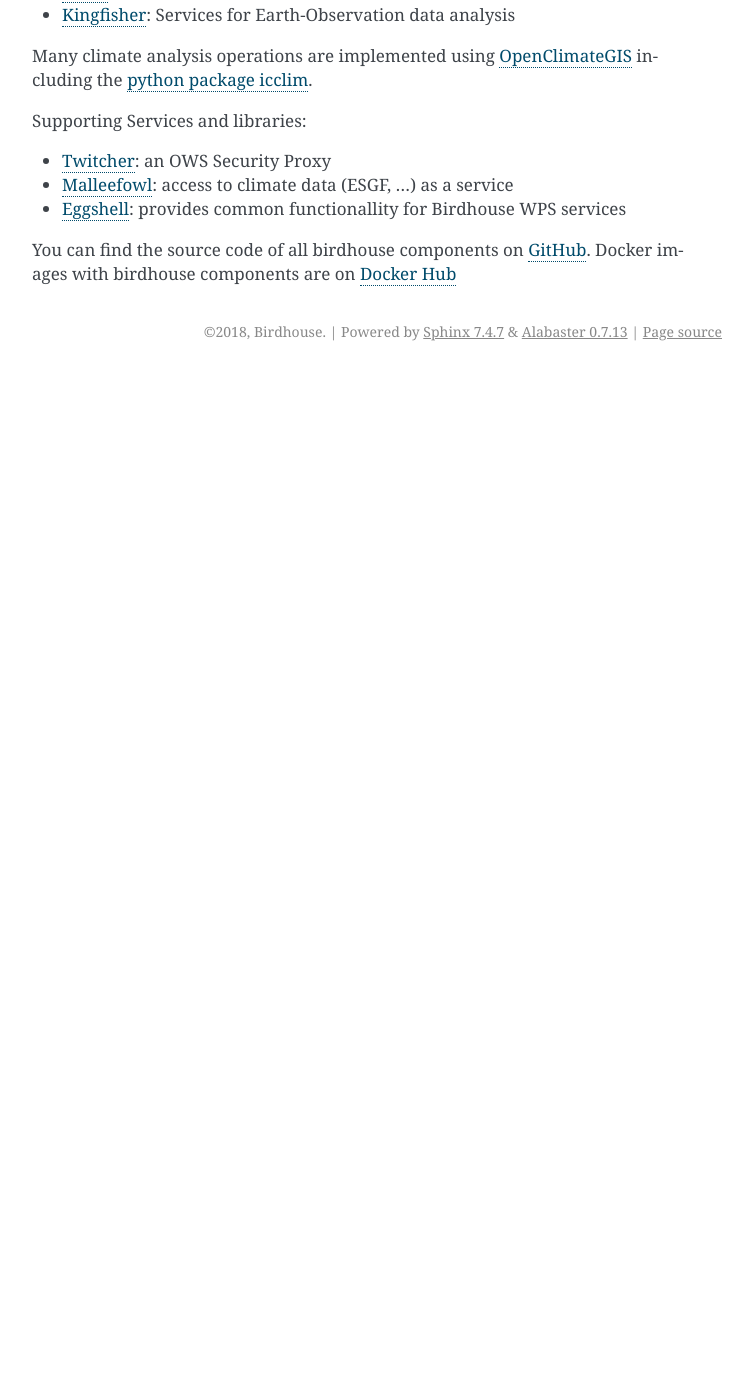
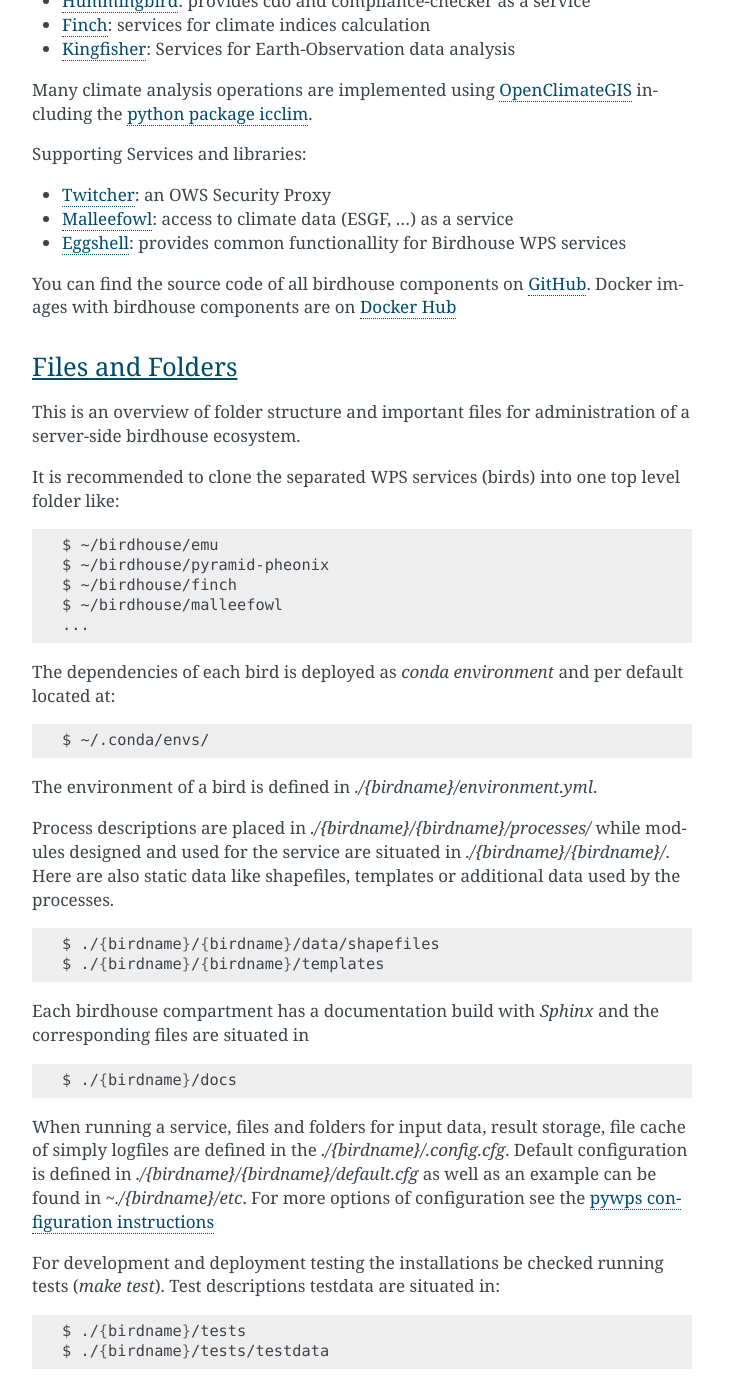
Before and after one commit to bird-house/birdhouse-docs, a Sphinx documentation site: the page built from docs/source/architecture.rst, in a window 1280 px wide and 1400 px high, scrolled down 1669 px. Shown: the whole window, without its empty margins (388-1140 px from the left). Built offline with Sphinx 7.4.7, drawn with Linux system fonts in a browser that asks for light colours; before the commit the page ends 2040 px from its top, so only the background shows below that; some of the changed text lies outside the part shown.

Commit message:
add files and folders

```diff
--- a/docs/source/admin_guide.rst
+++ b/docs/source/admin_guide.rst
@@ -113,6 +113,7 @@
 
 Changing the default configuration
 ~~~~~~~~~~~~~~~~~~~~~~~~~~~~~~~~~~
+.. _note: files and folder section (architecture chapter)
 
 You can customize the configuration of the service. Please read the documentation, for example:
 
--- a/docs/source/architecture.rst
+++ b/docs/source/architecture.rst
@@ -73,5 +73,60 @@
 You can find the source code of all birdhouse components on GitHub_.
 Docker images with birdhouse components are on `Docker Hub`_
 
+Files and Folders
+.................
+
+.. _note: See also administrator guidelines
+
+This is an overview of folder structure and important files for administration of a server-side birdhouse ecosystem.
+
+It is recommended to clone the separated WPS services (birds) into one top level folder like:
+
+.. code-block:: sh
+
+  $ ~/birdhouse/emu
+  $ ~/birdhouse/pyramid-pheonix
+  $ ~/birdhouse/finch
+  $ ~/birdhouse/malleefowl
+  ...
+
+The dependencies of each bird is deployed as `conda environment` and per default located at:
+
+.. code-block:: sh
+
+  $ ~/.conda/envs/
+
+The environment of a bird is defined in `./{birdname}/environment.yml`.
+
+Process descriptions are placed in `./{birdname}/{birdname}/processes/` while modules designed and used for the service
+are situated in `./{birdname}/{birdname}/`. Here are also static data like shapefiles, templates or additional data used by the processes.
+
+.. code-block:: sh
+
+  $ ./{birdname}/{birdname}/data/shapefiles
+  $ ./{birdname}/{birdname}/templates
+
+Each birdhouse compartment has a documentation build with `Sphinx` and the corresponding files are situated in
+
+.. code-block:: sh
+
+  $ ./{birdname}/docs
+
+When running a service, files and folders for input data, result storage, file cache of simply logfiles
+are defined in the `./{birdname}/.config.cfg`. Default configuration is defined in `./{birdname}/{birdname}/default.cfg`
+as well as an example can be found in `~./{birdname}/etc`.
+For more options of configuration see the `pywps configuration instructions <https://pywps.readthedocs.io/en/master/configuration.html>`_
+
+For development and deployment testing the installations be checked running tests (`make test`). Test descriptions testdata
+are situated in:
+
+.. code-block:: sh
+
+  $ ./{birdname}/tests
+  $ ./{birdname}/tests/testdata
+
+.. _note:: See also the administration guideline to set up a birdhouse ecosystem.
+.. _todo:: add locations of mongodb celery etc...
+
 .. _GitHub: https://github.com/bird-house
 .. _`Docker Hub`: https://hub.docker.com/r/birdhouse
--- a/docs/source/user_guide.rst
+++ b/docs/source/user_guide.rst
@@ -24,7 +24,7 @@
 Phoenix Web App
 ---------------
 
-.. todo:: Screenshot of Phoenix
+.. todo:: Screen-shot of Phoenix
 
 Python Library
 --------------
```
